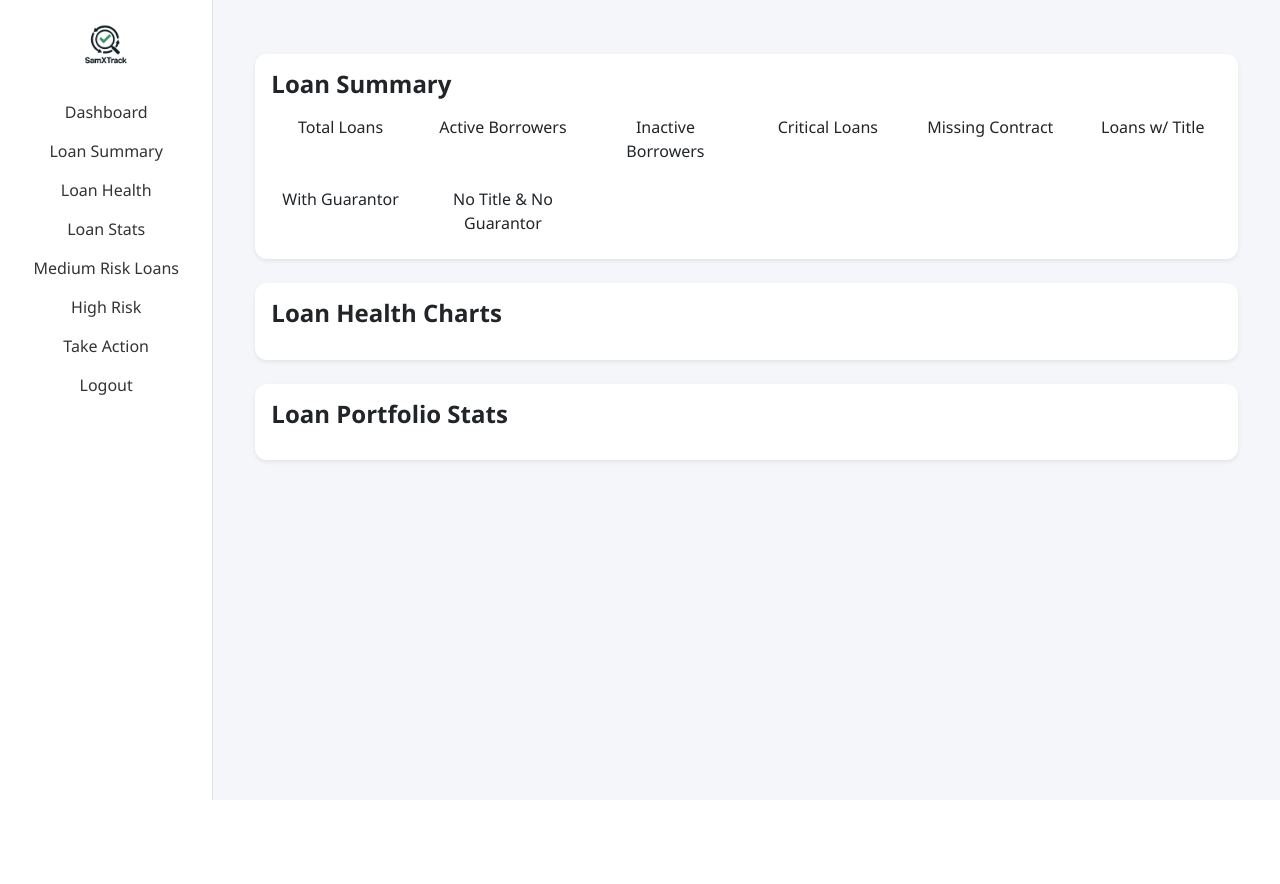
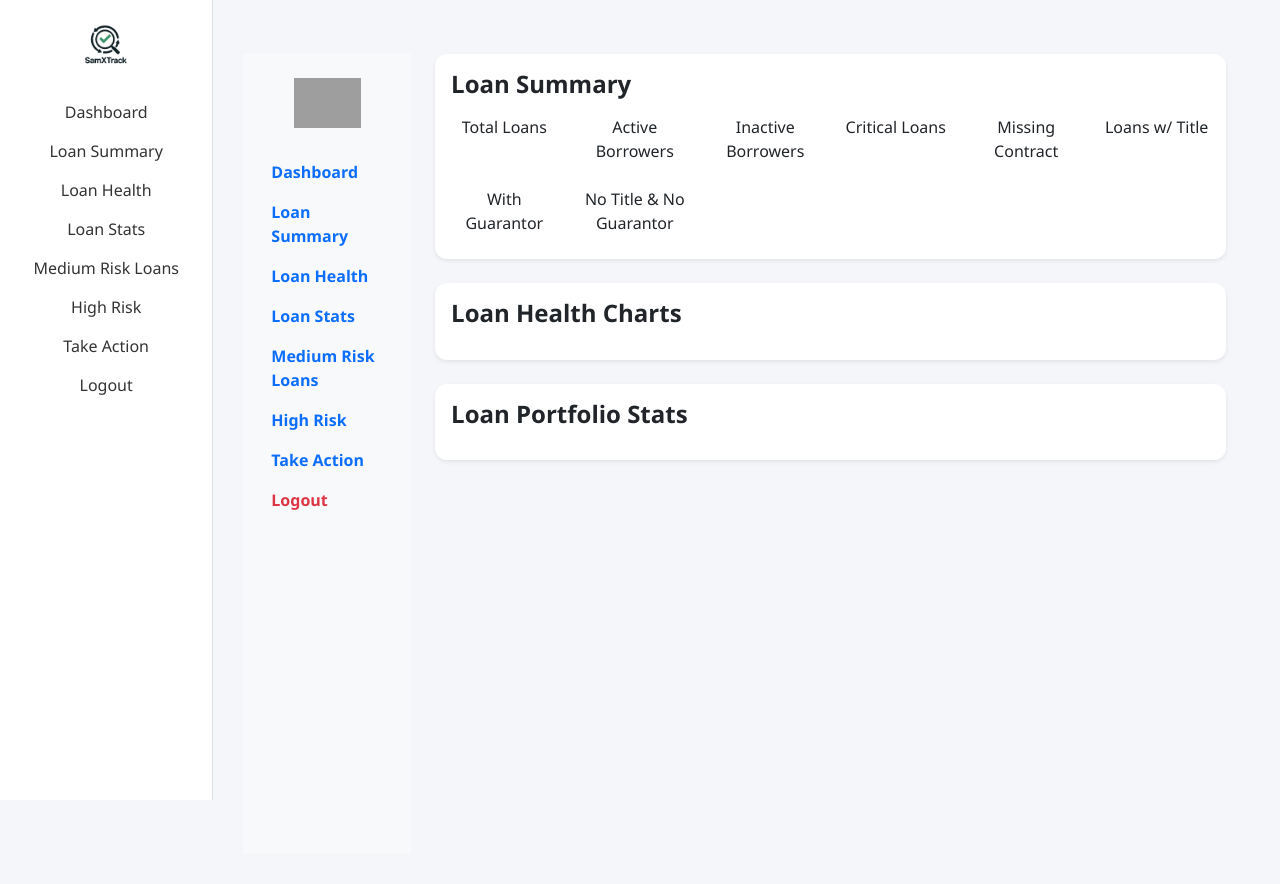
Before and after one commit to asakg/samxtrack, a Flask app: template app/templates/dashboard.html in a window 1280 px wide. Before the commit the page ends 800 px from the top, so only its background shows below. Run offline with Flask 3, Linux system fonts and the light colour scheme; the template is opened without the code that fills it, so the values that code supplies are empty; grey boxes are pictures that could not be loaded.

Commit message:
new dashboard

```diff
--- a/app/templates/dashboard.html
+++ b/app/templates/dashboard.html
@@ -2,6 +2,25 @@
 
 {% block content %}
 <div class="container-fluid mt-4">
+    <div class="row">
+        <div class="col-md-2 bg-light min-vh-100">
+            <div class="py-4 text-center">
+                <img src="/static/logo.png" alt="Logo" style="height: 50px;">
+            </div>
+            <ul class="nav flex-column fw-bold">
+                <li class="nav-item"><a class="nav-link" href="/dashboard">Dashboard</a></li>
+                <li class="nav-item"><a class="nav-link" href="/loan-summary">Loan Summary</a></li>
+                <li class="nav-item"><a class="nav-link" href="/loan-health">Loan Health</a></li>
+                <li class="nav-item"><a class="nav-link" href="/loan-stats">Loan Stats</a></li>
+                <li class="nav-item"><a class="nav-link" href="/medium-risk">Medium Risk Loans</a></li>
+                <li class="nav-item"><a class="nav-link" href="/high-risk">High Risk</a></li>
+                <li class="nav-item"><a class="nav-link" href="/take-action">Take Action</a></li>
+                <li class="nav-item"><a class="nav-link text-danger" href="/logout">Logout</a></li>
+            </ul>
+        </div>
+
+        <div class="col-md-10">
+            <div class="container-fluid">
                 <div class="row mb-4">
                     <div class="col">
                         <div class="card shadow-sm">
@@ -30,8 +49,8 @@
                                 <h4 class="fw-bold mb-3">Loan Health Charts</h4>
                                 <div class="row text-center">
                                     {% for chart, data in charts_data.items() %}
-                        <div class="col-md-2">
-                            <canvas id="{{ chart }}Chart"></canvas>
+                                    <div class="col-md-2 mb-4">
+                                        <canvas id="{{ chart }}Chart" width="100" height="100"></canvas>
                                     </div>
                                     {% endfor %}
                                 </div>
@@ -59,36 +78,55 @@
                     </div>
                 </div>
             </div>
+        </div>
+    </div>
+</div>
 
-<!-- Include Chart.js and Render Charts -->
+<!-- Chart.js -->
 <script src="https://cdn.jsdelivr.net/npm/chart.js"></script>
-
-<!-- Embed chart data safely -->
 <script id="chart-data" type="application/json">
     {{ charts_data | tojson | safe }}
 </script>
-
 <script>
     const charts = JSON.parse(document.getElementById("chart-data").textContent);
 
-    function drawPieChart(id, data) {
-        const ctx = document.getElementById(id + "Chart").getContext("2d");
+    function drawDonutChart(id, data) {
+        const ctx = document.getElementById(id).getContext("2d");
         new Chart(ctx, {
-            type: "pie",
+            type: "doughnut",
             data: {
                 labels: Object.keys(data),
                 datasets: [{
+                    label: "Distribution",
                     data: Object.values(data),
                     backgroundColor: [
                         "#4CAF50", "#FFC107", "#2196F3", "#F44336", "#9C27B0", "#FF5722"
-                    ]
+                    ],
+                    borderWidth: 1
                 }]
+            },
+            options: {
+                cutout: "60%",
+                plugins: {
+                    tooltip: {
+                        callbacks: {
+                            label: function(context) {
+                                let label = context.label || "";
+                                let value = context.raw || 0;
+                                return `${label}: ${value}`;
+                            }
+                        }
+                    },
+                    legend: {
+                        position: "bottom"
+                    }
+                }
             }
         });
     }
 
     for (const chart in charts) {
-        drawPieChart(chart, charts[chart]);
+        drawDonutChart(chart + "Chart", charts[chart]);
     }
 </script>
 {% endblock %}
```
Lines whose indentation alone changed are shown as unchanged.
